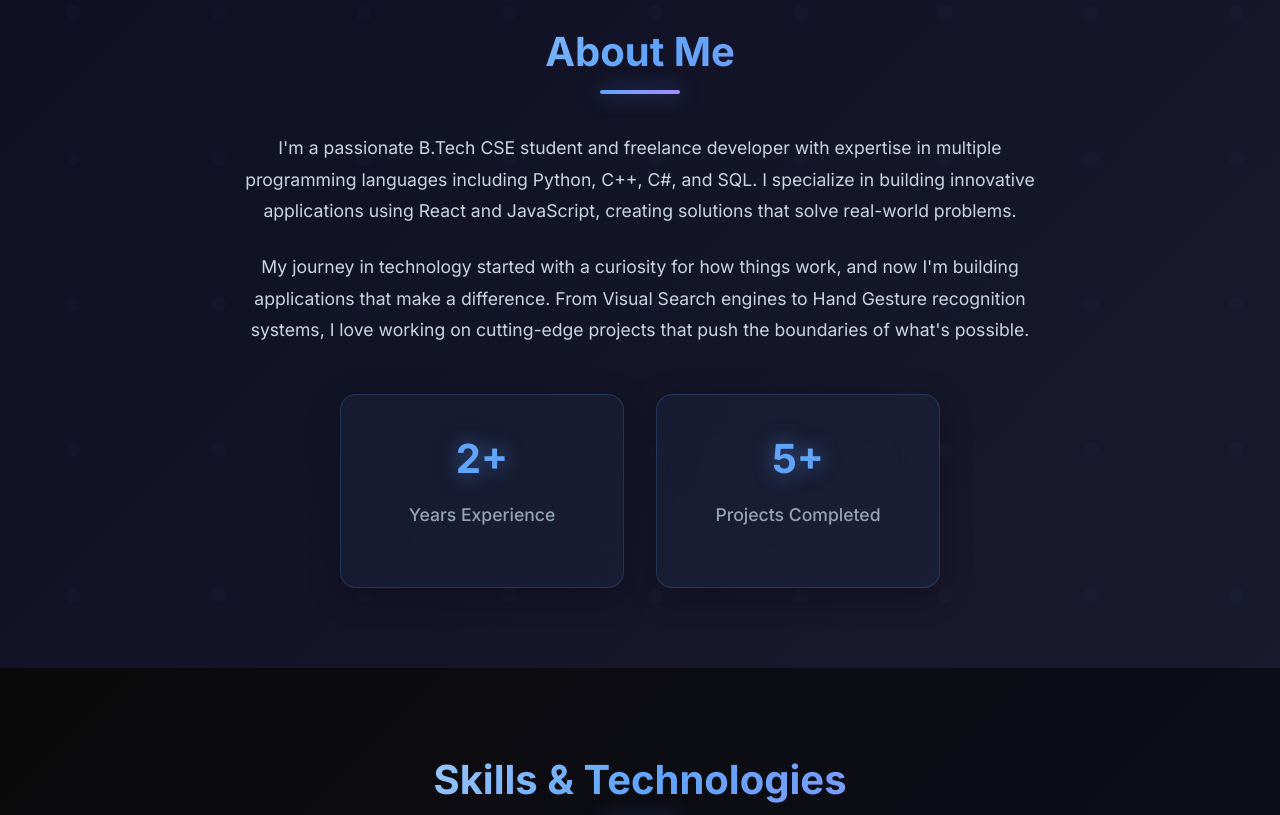
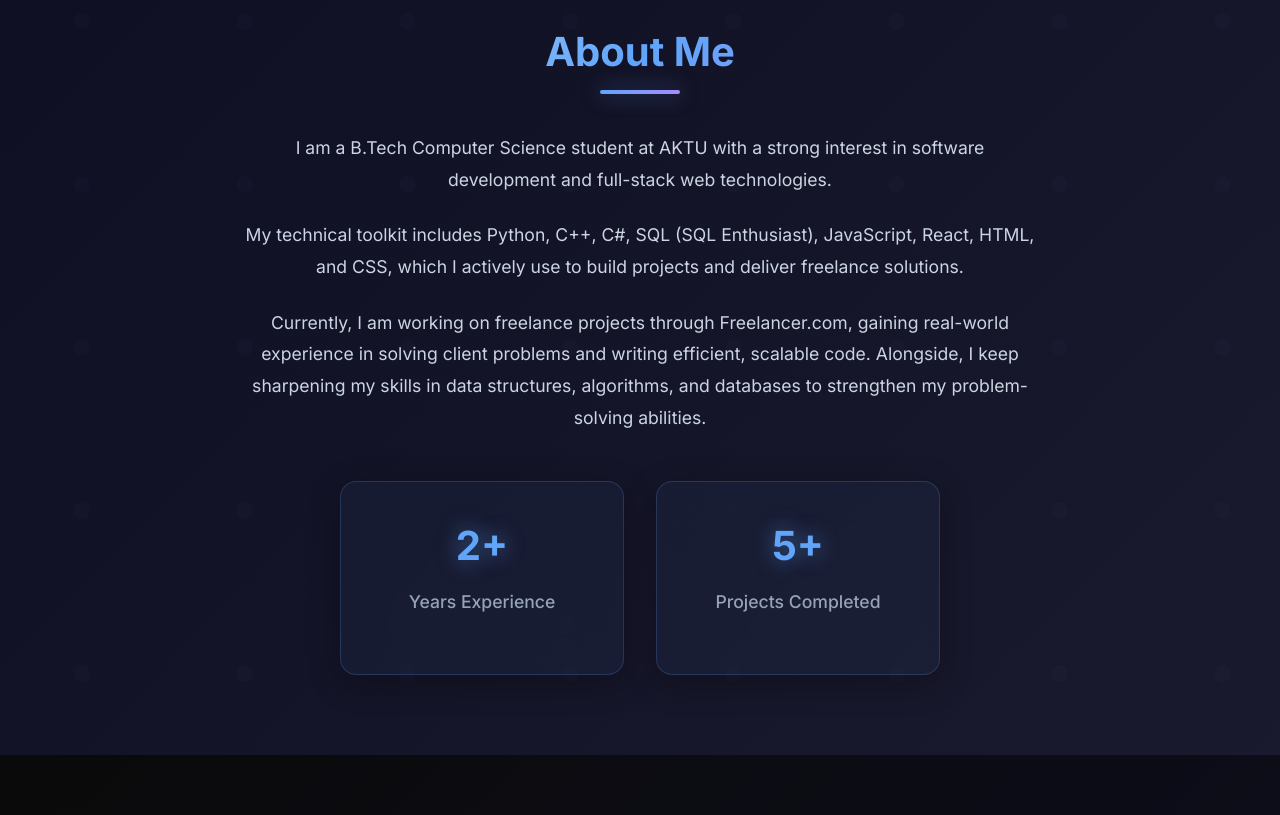
Before and after one commit to garv2214/Portfolio, a plain HTML site: page index.html in a window 1280 px wide. Shown: the part 860-1675 px from the top of the page. Drawn offline with Linux system fonts and the light colour scheme.

Commit message:
Update index.html

```diff
--- a/index.html
+++ b/index.html
@@ -70,10 +70,12 @@
             <div class="about-content">
                 <div class="about-text">
                     <p>
-                        I'm a passionate B.Tech CSE student and freelance developer with expertise in multiple programming languages including Python, C++, C#, and SQL. I specialize in building innovative applications using React and JavaScript, creating solutions that solve real-world problems.
+                        I am a B.Tech Computer Science student at AKTU with a strong interest in software development and full-stack web technologies.
                     </p>
                     <p>
-                        My journey in technology started with a curiosity for how things work, and now I'm building applications that make a difference. From Visual Search engines to Hand Gesture recognition systems, I love working on cutting-edge projects that push the boundaries of what's possible.
+                        My technical toolkit includes Python, C++, C#, SQL (SQL Enthusiast), JavaScript, React, HTML, and CSS, which I actively use to build projects and deliver freelance solutions.</p>
+                    <p>
+                        Currently, I am working on freelance projects through Freelancer.com, gaining real-world experience in solving client problems and writing efficient, scalable code. Alongside, I keep sharpening my skills in data structures, algorithms, and databases to strengthen my problem-solving abilities.
                     </p>
                     <div class="about-stats">
                         <div class="stat">
```
